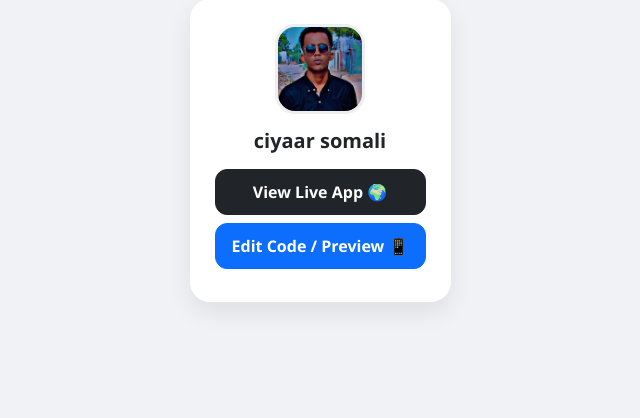
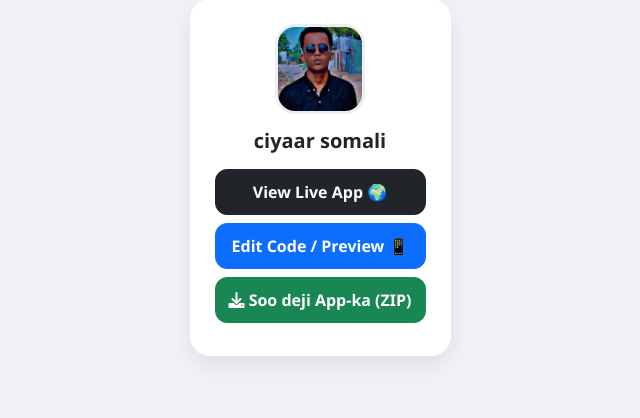
Before and after one commit to Abdi-Dev-2026/AppBuilderProject, a Django app: page /dashboard/ in a window 1280 px wide. Shown: the part 201-619 px from the top of the page, without its empty margins (320-960 px from the left). Run offline with Django 5.2, Linux system fonts and the light colour scheme; a user stored in the database is signed in; data comes from the database, SQL or seed files in the repository.

Commit message:
Dashboard-ka waa la qurxiyey

```diff
--- a/core/templates/core/dashboard.html
+++ b/core/templates/core/dashboard.html
@@ -5,6 +5,7 @@
     <meta name="viewport" content="width=device-width, initial-scale=1.0">
     <title>Dashboard - My App Store</title>
     <link href="https://cdn.jsdelivr.net/npm/bootstrap@5.3.0/dist/css/bootstrap.min.css" rel="stylesheet">
+    <link rel="stylesheet" href="https://cdnjs.cloudflare.com/ajax/libs/font-awesome/6.0.0/css/all.min.css">
     <style>
         body { background: #f0f2f5; font-family: 'Segoe UI', sans-serif; margin: 0; padding: 0; }
         .header-bar { background: linear-gradient(135deg, #6f42c1, #4834d4); color: white; padding: 25px; border-bottom-left-radius: 30px; border-bottom-right-radius: 30px; box-shadow: 0 4px 15px rgba(0,0,0,0.2); }
@@ -53,9 +54,13 @@
                                 Edit Code / Preview 📱
                             </a>
 
+                            <a href="{% url 'download_app' app.slug %}" class="btn btn-success btn-custom">
+                                <i class="fas fa-download"></i> Soo deji App-ka (ZIP)
+                            </a>
+
                             {% if app.download_link %}
-                                <a href="{{ app.download_link }}" class="btn btn-success btn-custom" target="_blank">
-                                    Download App ⬇️
+                                <a href="{{ app.download_link }}" class="btn btn-info btn-custom" target="_blank">
+                                    Download Link ⬇️
                                 </a>
                             {% endif %}
                         </div>
--- a/core/urls.py
+++ b/core/urls.py
@@ -24,4 +24,8 @@ urlpatterns = [
     # 7. BOGGA LIVE-KA AH (Public App Link)
     # Kani wuxuu kuu oggolaanayaa link u eg: /app/magaca-app-ka/
     path('app/<slug:slug>/', views.app_detail, name='app_detail'),
+
+    # 8. QAYBTA CUSUB: SOO DEJINTA APP-KA (Download ZIP)
+    # Kani waa badhanka dhalinaya faylka ZIP-ka ah
+    path('download/<slug:slug>/', views.download_app, name='download_app'),
 ]
--- a/core/views.py
+++ b/core/views.py
@@ -1,8 +1,11 @@
+import zipfile
+from io import BytesIO
 from django.shortcuts import render, redirect, get_object_or_404
 from django.contrib.auth import authenticate, login as auth_login
 from django.contrib import messages
 from django.contrib.auth.forms import AuthenticationForm
 from django.contrib.auth.decorators import login_required
+from django.http import HttpResponse
 from .forms import UserRegisterForm, AppForm
 from .models import App
 
@@ -41,7 +44,7 @@ def register(request):
         form = UserRegisterForm()
     return render(request, 'core/register.html', {'form': form})
 
-# 3. Qaybta Dashboard-ka (Wuxuu tusayaa kaliya Apps-ka uu User-kaas dhistay)
+# 3. Qaybta Dashboard-ka
 @login_required
 def dashboard(request):
     apps = App.objects.filter(owner=request.user).order_by('-created_at')
@@ -77,9 +80,37 @@ def edit_code(request, app_id):
 
     return render(request, 'core/editor.html', {'app': app})
 
-# 6. BOGGA LIVE-KA AH (Public Link) - Kani waa qaybta cusub
+# 6. BOGGA LIVE-KA AH (Public Link)
 def app_detail(request, slug):
-    # Waxaan soo qabanaynaa App-ka isagoo loo marayo Slug-ga link-ga ku jira.
-    # Qaybtani uma baahna @login_required si dadka kale ay u arkaan.
     app = get_object_or_404(App, slug=slug)
     return render(request, 'core/app_detail.html', {'app': app})
+
+# 7. QAYBTA CUSUB: DOWNLOAD APP (ZIP EXPORT)
+def download_app(request, slug):
+    # Waxaan soo qabanaynaa app-ka uu user-ku rabo
+    app = get_object_or_404(App, slug=slug)
+
+    # Waxaan abuuraynaa meel kumeel-gaar ah oo ZIP-ka lagu keydiyo (RAM)
+    buffer = BytesIO()
+
+    with zipfile.ZipFile(buffer, 'w') as zip_file:
+        # 1. Waxaan dhex dhigaynaa HTML-ka
+        zip_file.writestr("index.html", app.html_code)
+
+        # 2. Waxaan ku daraynaa CSS iyo JS maadaama aad 'edit_code' ku dhex leedahay
+        if app.css_code:
+            zip_file.writestr("style.css", app.css_code)
+        if app.js_code:
+            zip_file.writestr("script.js", app.js_code)
+
+        # 3. README yar oo sharraxaya app-ka
+        readme_content = f"Magaca App-ka: {app.name}\nLagu dhisay: App Builder Somali\nLink-ga Live-ka ah: https://maxamed.up.railway.app/app/{app.slug}/"
+        zip_file.writestr("README.txt", readme_content)
+
+    buffer.seek(0)
+
+    # Waxaan u soo celinaynaa user-ka sidii fayl la soo dejisan karo
+    response = HttpResponse(buffer, content_type='application/zip')
+    response['Content-Disposition'] = f'attachment; filename={app.slug}_app.zip'
+
+    return response
```
